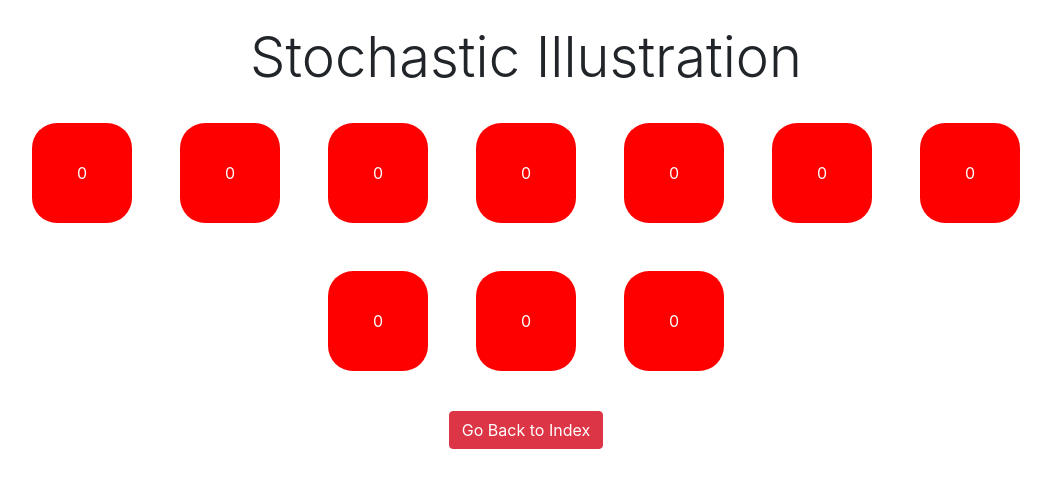
After one commit to brandonhawi/sudokuSolver, a Flask app: page /stochastic in a window 1280 px wide. The commit adds this page. Shown: the top 488 px of the page, without its empty margins (114-1165 px from the left). Run offline with Flask 2, Linux system fonts and the light colour scheme; some libraries are stand-ins or nearby versions.

Commit message:
Display Stochastic

```diff
--- a/templates/index.html
+++ b/templates/index.html
@@ -85,7 +85,7 @@
         <div class="row d-flex justify-content-center">
             <a class="btn btn-danger m-3" href="/reset">RESET</a>
             <button id="solve" class="btn btn-primary m-3">Click here to solve this puzzle!</button>
-            <button id="stochastic" class="btn btn-primary m-3">Stochastic Search!</button>
+            <a class="btn btn-primary m-3" href="/stochastic">Stochastic Search!</a>
         </div>
 
     </div>
--- /dev/null
+++ b/templates/stochastic.html
@@ -0,0 +1,52 @@
+<!doctype html>
+
+<head>
+    <title>Stochastic Search</title>
+    <link rel="stylesheet" href="https://stackpath.bootstrapcdn.com/bootstrap/4.4.1/css/bootstrap.min.css"
+        integrity="sha384-Vkoo8x4CGsO3+Hhxv8T/Q5PaXtkKtu6ug5TOeNV6gBiFeWPGFN9MuhOf23Q9Ifjh" crossorigin="anonymous">
+    <script src="https://code.jquery.com/jquery-3.4.1.min.js"
+        integrity="sha256-CSXorXvZcTkaix6Yvo6HppcZGetbYMGWSFlBw8HfCJo=" crossorigin="anonymous"></script>
+    <script src="//cdnjs.cloudflare.com/ajax/libs/socket.io/2.2.0/socket.io.js"
+        integrity="sha256-yr4fRk/GU1ehYJPAs8P4JlTgu0Hdsp4ZKrx8bDEDC3I=" crossorigin="anonymous"></script>
+    <script type="text/javascript" charset="utf-8">
+        var socket = io();
+        socket.on("generationChange", function(index, fitness) {
+            $(`#circle${index}`).text(fitness);
+            $(`#circle${index}`).css('background-color', 'green');
+            console.log(`#circle${index} will change to ${fitness}`);
+            setTimeout(function() {
+                $(`#circle${index}`).css('background-color', 'red');
+            }, 2000);
+        });
+        $(document).ready(function() {
+            socket.emit("stochastic")
+        });
+    </script>
+    <style>
+        .circle {
+            width: 100px;
+            height: 100px;
+            background-color: red;
+            color: white;
+            border-radius: 25px;
+        }
+    </style>
+</head>
+
+<body>
+    <div class="container py-4">
+        <div class="row d-flex justify-content-center">
+            <h1 class="display-4">Stochastic Illustration</h1>
+        </div>
+        <div class="row d-flex justify-content-center">
+            {% for index in range(boards|length) %}
+                <div class="circle d-flex justify-content-center align-items-center m-4" id="circle{{index}}">
+                    0
+                </div>
+            {% endfor %}
+        </div>
+        <div class="row d-flex justify-content-center">
+            <a class="btn btn-danger m-3" href="/">Go Back to Index</a>
+        </div>
+    </div>
+</body>
--- a/test.py
+++ b/test.py
@@ -20,7 +20,7 @@ initialBoard = [[5, 3, 0, 0, 7, 0, 0, 0, 0],
                 [0, 0, 0, 0, 8, 0, 0, 7, 9]]
 
 board = list()
-
+firstGen = list()
 # board = [[0, 0, 0, 0, 0, 0, 0, 0, 0],
 #          [0, 0, 0, 0, 0, 0, 0, 0, 0],
 #          [0, 0, 0, 0, 0, 0, 0, 0, 0],
@@ -138,7 +138,7 @@ def randomFill(localBoard):
 
 def createFirstGeneration():
     generation = list()
-    for i in range(5040):
+    for i in range(10):
         localBoard = copy.deepcopy(board)
         generation.append(randomFill(localBoard))
     return generation
@@ -185,7 +185,7 @@ def isGivenColValid(board, row, col):
 
 def isValidRandomBox(localBoard, row, col):
     global board
-    return (board[row][col] != 0) or (isGivenBoxValid(localBoard, row, col) and isGivenRowValid(localBoard, row, col) and isGivenColValid(localBoard, row, col))
+    return (board[row][col] != 0) or isGivenBoxValid(localBoard, row, col)
 
 
 def calculateFitness(board):
@@ -203,17 +203,20 @@ def solveStochastic(boards):
         fitness = calculateFitness(boards[index])
         if fitness == 81:
             return boards[index]
-        printBoard(boards[index])
-        print("Fitness is: {}".format(fitness))
         fitnessTuple = (index, fitness)
         fitnesses.append(fitnessTuple)
-    fitnesses.sort(key=lambda x: x[1])
+    fitnesses.sort(key=lambda x: -x[1])
     fittestOrganisms = list()
-    for i in fitnesses[:8]:
+    for i in fitnesses[:4]:
         fittestOrganisms.append(boards[i[0]])
     nextGeneration = breed(fittestOrganisms)
-    return solveStochastic(nextGeneration)
-
+    fitnesses.reverse()
+    for i in range(6):
+        leastFitIndex = fitnesses[i][0]
+        boards[leastFitIndex] = nextGeneration[i]
+        socketio.emit("generationChange", fitnesses[i])
+    time.sleep(5)
+    return solveStochastic(boards)
 
 def breed(organisms):
     offspring = list()
@@ -231,25 +234,10 @@ def breedTwoOrganisms(mom, dad):
     for rowIndex in range(len(mom)):
         for colIndex in range(len(mom[rowIndex])):
             if(isValidRandomBox(mom, rowIndex, colIndex)):
-                if (isValid(child, rowIndex, colIndex, mom[rowIndex][colIndex])):
-                    child[rowIndex][colIndex] = mom[rowIndex][colIndex]
-                else:
-                    for i in range(1, 10):
-                        if (isValid(mom, rowIndex, colIndex, i) or isValid(dad, rowIndex, colIndex, i)):
-                            child[rowIndex][colIndex] = i
-                    child[rowIndex][colIndex] = random.randint(1, 9)
+                child[rowIndex][colIndex] = mom[rowIndex][colIndex]
             elif (isValidRandomBox(dad, rowIndex, colIndex)):
-                if (isValid(child, rowIndex, colIndex, dad[rowIndex][colIndex])):
-                    child[rowIndex][colIndex] = dad[rowIndex][colIndex]
-                else:
-                    for i in range(1, 10):
-                        if (isValid(mom, rowIndex, colIndex, i) or isValid(dad, rowIndex, colIndex, i)):
-                            child[rowIndex][colIndex] = i
-                    child[rowIndex][colIndex] = random.randint(1, 9)
+                child[rowIndex][colIndex] = dad[rowIndex][colIndex]
             else:
-                for i in range(1, 10):
-                    if (isValid(mom, rowIndex, colIndex, i) or isValid(dad, rowIndex, colIndex, i)):
-                        child[rowIndex][colIndex] = i
                 child[rowIndex][colIndex] = random.randint(1, 9)
     return child
 
@@ -282,6 +270,12 @@ def reset():
     reset_board()
     return redirect(url_for('hello_world'))
 
+@app.route('/stochastic')
+def stochasticRoute():
+    global firstGen
+    firstGen = createFirstGeneration()
+    return render_template('stochastic.html', boards=firstGen)
+
 
 @socketio.on('json')
 def handle_json(json):
@@ -300,13 +294,12 @@ def handle_delay_change(slider_value):
 def solver():
     solveBoard()
 
-
 @socketio.on('stochastic')
 def stochastic():
     global board
-    firstGen = createFirstGeneration()
+    global firstGen
     board = solveStochastic(firstGen)
-    return redirect(url_for('hello_world'))
+    return redirect('/')
 
 
 def reset_board():
```
